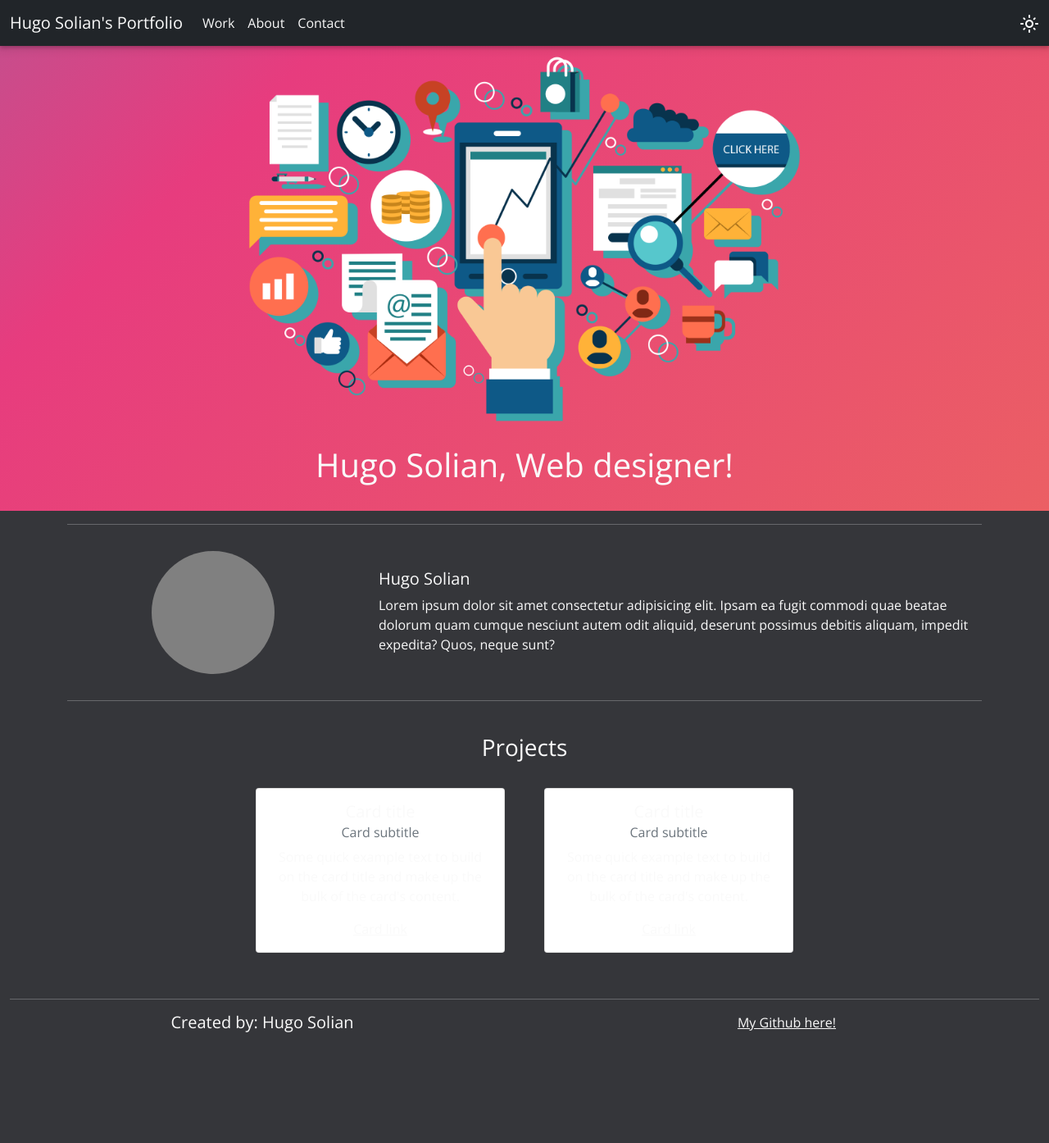
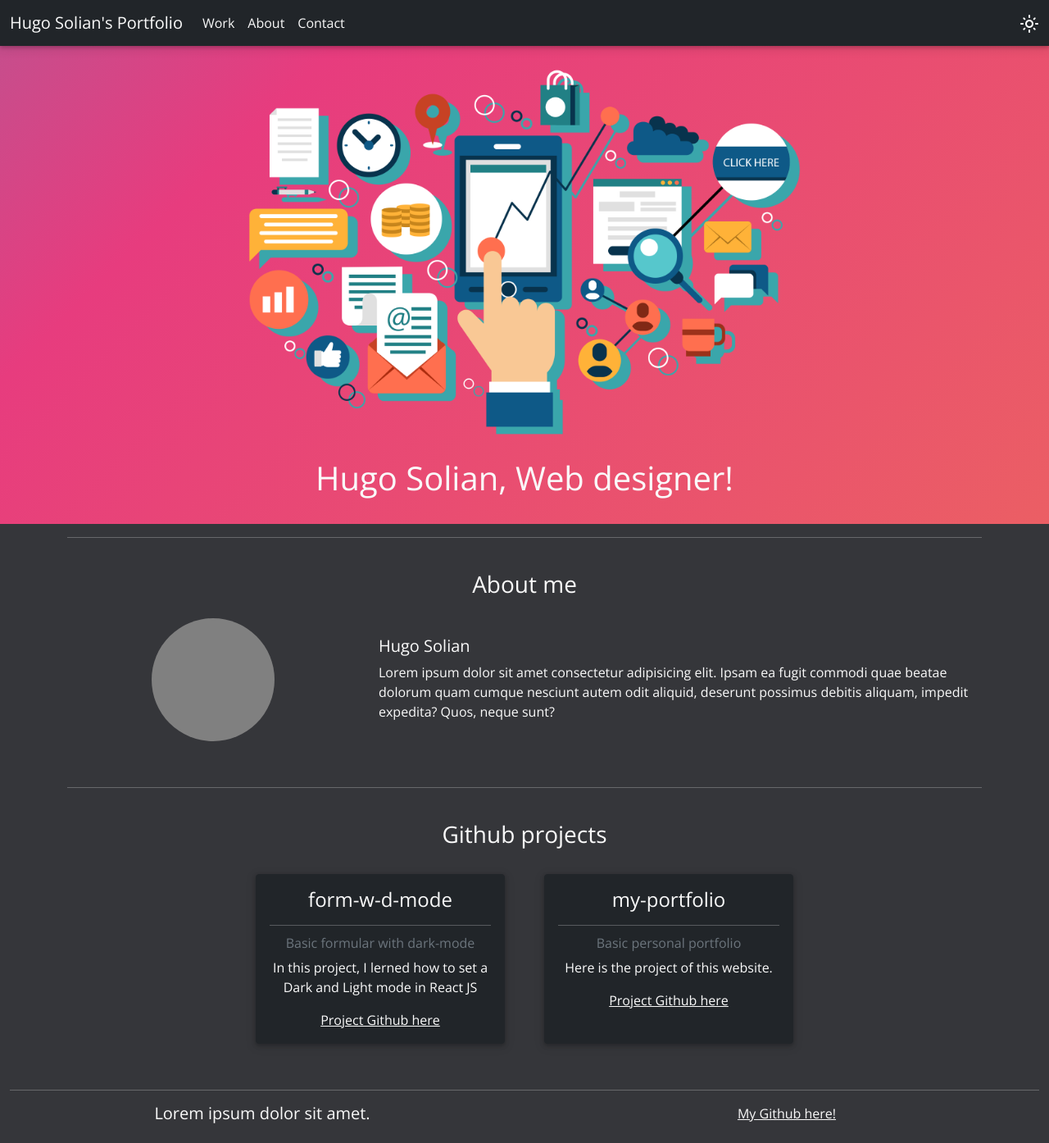
Before and after one commit to Hugarra/my-portfolio, a React (Create React App) app: page / in a window 1280 px wide. Shown: the whole page at 82% size. Before the commit the page ends 1283 px from the top, so only its background shows below. Built offline with nearby package versions, Linux system fonts and the light colour scheme.

Commit message:
Github projects set

```diff
--- a/src/App.css
+++ b/src/App.css
@@ -3,6 +3,9 @@ body {
   margin: 0%;
 }
 .navbar-brand:hover, .nav-link:hover {
+  color: rgba(255, 255, 255, 0.5);
+}
+a:hover {
   color: rgba(255, 255, 255, 0.5);
 }
 .test {
@@ -18,9 +21,10 @@ body {
   width: 60%;
 }
 .landing {
-    background: linear-gradient(-45deg, #ee7752, #e73c7e, #23a6d5, #23d5ab);
-    background-size: 400% 400%;
-    animation: gradient 15s ease infinite;
+  margin-top: 56px;
+  background: linear-gradient(-45deg, #ee7752, #e73c7e, #23a6d5, #23d5ab);
+  background-size: 400% 400%;
+  animation: gradient 15s ease infinite;
 }
 
 @keyframes gradient {
--- a/src/components/About.jsx
+++ b/src/components/About.jsx
@@ -2,14 +2,17 @@ import React from 'react';
 
 function About(props) {
     return (
+        <div className="text-center pt-4 pb-4">
+            <h3>About me</h3>
             <div className="row pt-3 pb-3">
                 <div className="col-md-4 col-12 text-center">
                     <svg className="bd-placeholder-img rounded-circle img-place-holder" width="150" height="150"></svg>
                 </div>
                 <div className="col-md-8 col-12">
-                <div className="about-text">
+                    <div className="about-text text-start">
                         <h5>Hugo Solian</h5>
                         <p>Lorem ipsum dolor sit amet consectetur adipisicing elit. Ipsam ea fugit commodi quae beatae dolorum quam cumque nesciunt autem odit aliquid, deserunt possimus debitis aliquam, impedit expedita? Quos, neque sunt?</p>
+                    </div>
                 </div>
             </div>
         </div>
--- a/src/components/Footer.jsx
+++ b/src/components/Footer.jsx
@@ -6,7 +6,7 @@ function Footer(props) {
             <hr></hr>
             <div className="row text-center">
                 <div className="col-6 p-0">
-                    <h5 className="m-0">Created by: Hugo Solian</h5>
+                    <h5 className="m-0">Lorem ipsum dolor sit amet.</h5>
                 </div>
                 <div className="col-6 p-0">
                     <a href="https://github.com/Hugarra">My Github here!</a>
--- a/src/components/Landing.jsx
+++ b/src/components/Landing.jsx
@@ -10,7 +10,7 @@ function Landing(props) {
         <div>
             <div className="container-fluid landing">
                 <div data-aos="fade-up">
-                    <img src={LandingImage} alt="landing" className="landing-image mb-3"></img>
+                    <img src={LandingImage} alt="landing" className="landing-image mb-3 pt-3"></img>
                     <h1 className="h1 text-center">Hugo Solian, Web designer!</h1>
                 </div>
                 <br></br>
--- a/src/components/Navbar.jsx
+++ b/src/components/Navbar.jsx
@@ -5,7 +5,7 @@ import darkIcon from '../materials/outline_dark_mode_black_24dp.png';
 
 function Navbar(props) {
     return (
-        <nav className="navbar navbar-expand-lg">
+        <nav className="navbar navbar-expand-lg fixed-top">
             <div className="container-fluid">
                 <a className="navbar-brand" href="/">Hugo Solian's Portfolio</a>
                 <button className="navbar-toggler" type="button" data-bs-toggle="collapse" data-bs-target="#navbarNavAltMarkup" aria-controls="navbarNavAltMarkup" aria-expanded="false" aria-label="Toggle navigation">
--- a/src/components/Proyectos.jsx
+++ b/src/components/Proyectos.jsx
@@ -3,22 +3,24 @@ import React from 'react';
 function Proyectos(props) {
     return (
         <div className="text-center pt-4 pb-4">
-            <h3>Projects</h3>
+            <h3>Github projects</h3>
             <div className="d-flex gap-5 justify-content-center pt-4">
                 <div className="card" style={{width: 304}}>
                     <div className="card-body">
-                        <h5 className="card-title">Card title</h5>
-                        <h6 className="card-subtitle mb-2 text-muted">Card subtitle</h6>
-                        <p className="card-text">Some quick example text to build on the card title and make up the bulk of the card's content.</p>
-                        <a href="/" className="card-link">Card link</a>
+                        <h4 className="card-title">form-w-d-mode</h4>
+                        <hr></hr>
+                        <h6 className="card-subtitle mb-2 text-muted">Basic formular with dark-mode</h6>
+                        <p className="card-text">In this project, I lerned how to set a Dark and Light mode in React JS</p>
+                        <a href="https://github.com/Hugarra/form-w-d-mode" className="card-link">Project Github here</a>
                     </div>
                 </div>
                 <div className="card" style={{width: 304}}>
                     <div className="card-body">
-                        <h5 className="card-title">Card title</h5>
-                        <h6 className="card-subtitle mb-2 text-muted">Card subtitle</h6>
-                        <p className="card-text">Some quick example text to build on the card title and make up the bulk of the card's content.</p>
-                        <a href="/" className="card-link">Card link</a>
+                        <h4 className="card-title">my-portfolio</h4>
+                        <hr></hr>
+                        <h6 className="card-subtitle mb-2 text-muted">Basic personal portfolio</h6>
+                        <p className="card-text">Here is the project of this website.</p>
+                        <a href="https://github.com/Hugarra/my-portfolio" className="card-link">Project Github here</a>
                     </div>
                 </div>
             </div>
--- a/src/themes/global.js
+++ b/src/themes/global.js
@@ -16,6 +16,13 @@ nav {
   box-shadow: 0 2px 5px 0 rgba(0, 0, 0, .25), 0 3px 10px 5px rgba(0, 0, 0, 0.05) !important;
   transition: all 0.25s linear;
 }
+.card {
+  background: ${({ theme }) => theme.card};
+  border-color: ${({ theme }) => theme.cardBorder};
+  color: ${({ theme }) => theme.text};
+  box-shadow: 0 2px 5px 0 rgba(0, 0, 0, .25), 0 3px 10px 5px rgba(0, 0, 0, 0.05) !important;
+  transition: all 0.25s linear;
+}
 .navbar-brand, .nav-link {
   color: ${({ theme }) => theme.text};
   transition: all 0.25s linear;
--- a/src/themes/theme.js
+++ b/src/themes/theme.js
@@ -2,10 +2,14 @@ export const lightTheme = {
   body: '#fff',
   text: '#363537',
   navbar: '#f8f9fa',
+  card: '#f8f9fa',
+  cardBorder: '',
 }
 
 export const darkTheme = {
   body: '#35363A',
   text: '#FAFAFA',
   navbar: '#212529',
+  card: '#212529',
+  cardBorder: '#212529',
 }
```
Lines whose indentation alone changed are shown as unchanged.
